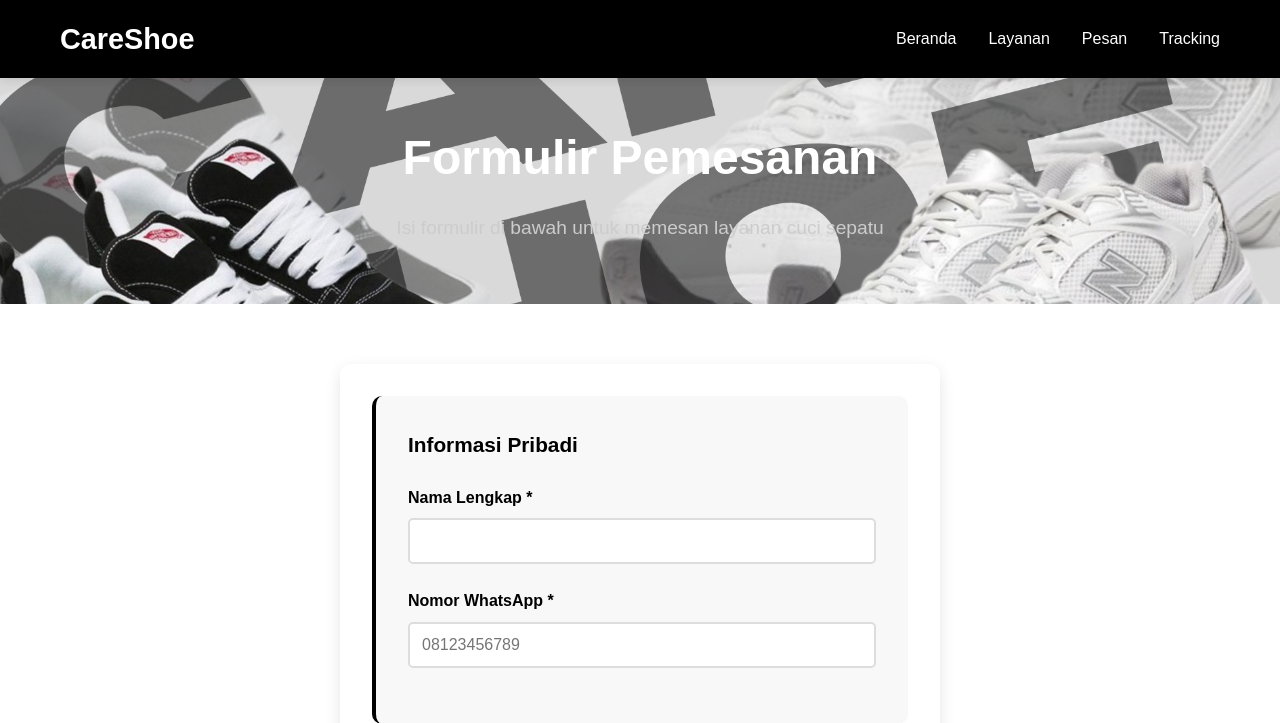
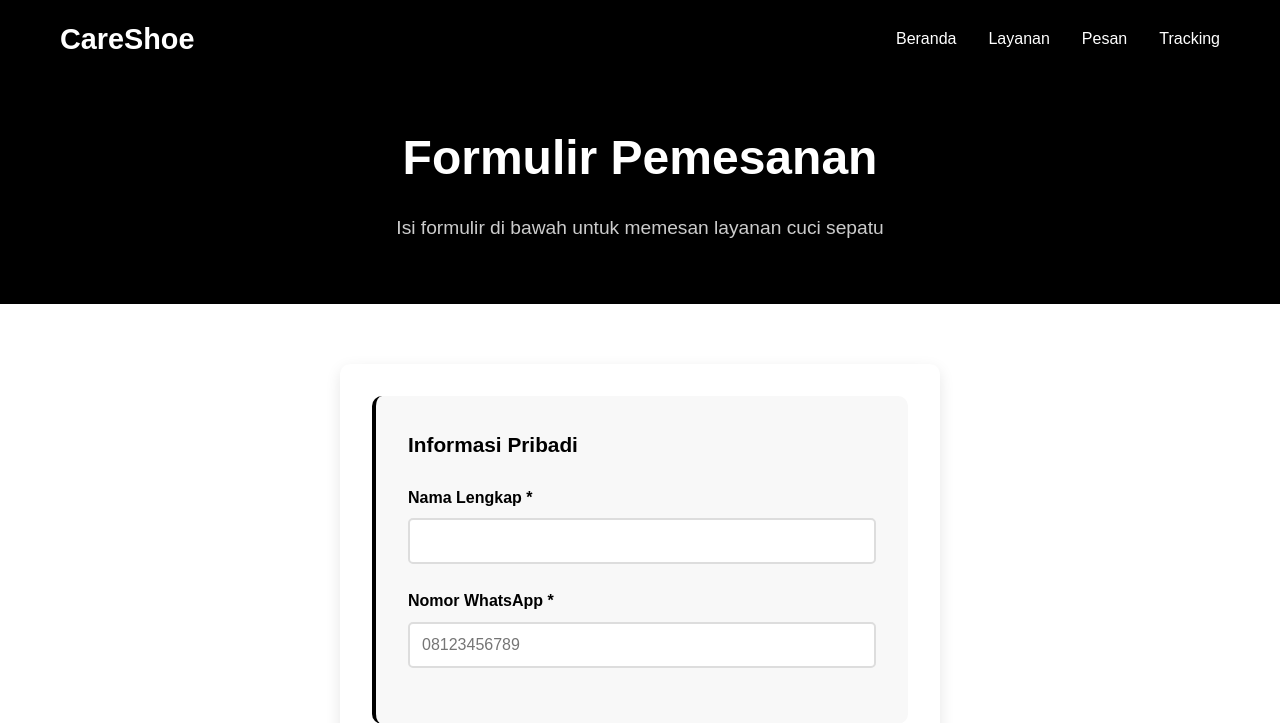
Before and after one commit to damarnr/CareShoe, a PHP site: page /booking.html in a window 1280 px wide. Shown: the top 723 px of the page. Run offline with PHP 8.4, Linux system fonts and the light colour scheme.

Commit message:
memodifikasi sidebar

```diff
--- a/backend/admin/order_detail.php
+++ b/backend/admin/order_detail.php
@@ -85,13 +85,13 @@ try {
             </div>
             <ul class="sidebar-menu">
     <li>
-        <a href="dashboard.php" class="active">
+        <a href="dashboard.php" >
             <i class="bi bi-grid-1x2-fill"></i>
             <span>Dashboard</span>
         </a>
     </li>
     <li>
-        <a href="orders.php">
+        <a href="orders.php" class="active">
             <i class="bi bi-card-list"></i>
             <span>Pesanan</span>
         </a>
--- a/backend/admin/orders.php
+++ b/backend/admin/orders.php
@@ -101,13 +101,13 @@ try {
             </div>
             <ul class="sidebar-menu">
     <li>
-        <a href="dashboard.php" class="active">
+        <a href="dashboard.php">
             <i class="bi bi-grid-1x2-fill"></i>
             <span>Dashboard</span>
         </a>
     </li>
     <li>
-        <a href="orders.php">
+        <a href="orders.php" class="active">
             <i class="bi bi-card-list"></i>
             <span>Pesanan</span>
         </a>
--- a/backend/admin/reports.php
+++ b/backend/admin/reports.php
@@ -92,7 +92,7 @@ try {
             </div>
             <ul class="sidebar-menu">
     <li>
-        <a href="dashboard.php" class="active">
+        <a href="dashboard.php">
             <i class="bi bi-grid-1x2-fill"></i>
             <span>Dashboard</span>
         </a>
@@ -110,7 +110,7 @@ try {
         </a>
     </li>
     <li>
-        <a href="reports.php">
+        <a href="reports.php" class="active">
             <i class="bi bi-bar-chart-line-fill"></i>
             <span>Laporan</span>
         </a>
--- a/backend/admin/services.php
+++ b/backend/admin/services.php
@@ -81,7 +81,7 @@ try {
             </div>
             <ul class="sidebar-menu">
     <li>
-        <a href="dashboard.php" class="active">
+        <a href="dashboard.php">
             <i class="bi bi-grid-1x2-fill"></i>
             <span>Dashboard</span>
         </a>
@@ -93,7 +93,7 @@ try {
         </a>
     </li>
     <li>
-        <a href="services.php">
+        <a href="services.php" class="active">
             <i class="bi bi-box-seam-fill"></i>
             <span>Layanan</span>
         </a>
--- a/frontend/style.css
+++ b/frontend/style.css
@@ -468,15 +468,10 @@ body {
 
 /* Page Headers */
 .page-header {
-    position: relative; /* Diperlukan untuk lapisan overlay */
-    color: #fff;       /* Mengubah warna teks menjadi putih agar terlihat */
+    background-color: #000;
+    color: #fff;
     padding: 120px 0 60px;
     text-align: center;
-
-    /* Ganti dengan path ke gambar Anda */
-    background-image: url('images/CareShoebg.png');
-    background-size: cover;      /* Memastikan gambar menutupi seluruh area */
-    background-position: center; /* Memposisikan gambar di tengah */
 }
 
 .page-header h1 {
```
Also changed, not shown: backend/admin/dashboard.php (indentation only).
